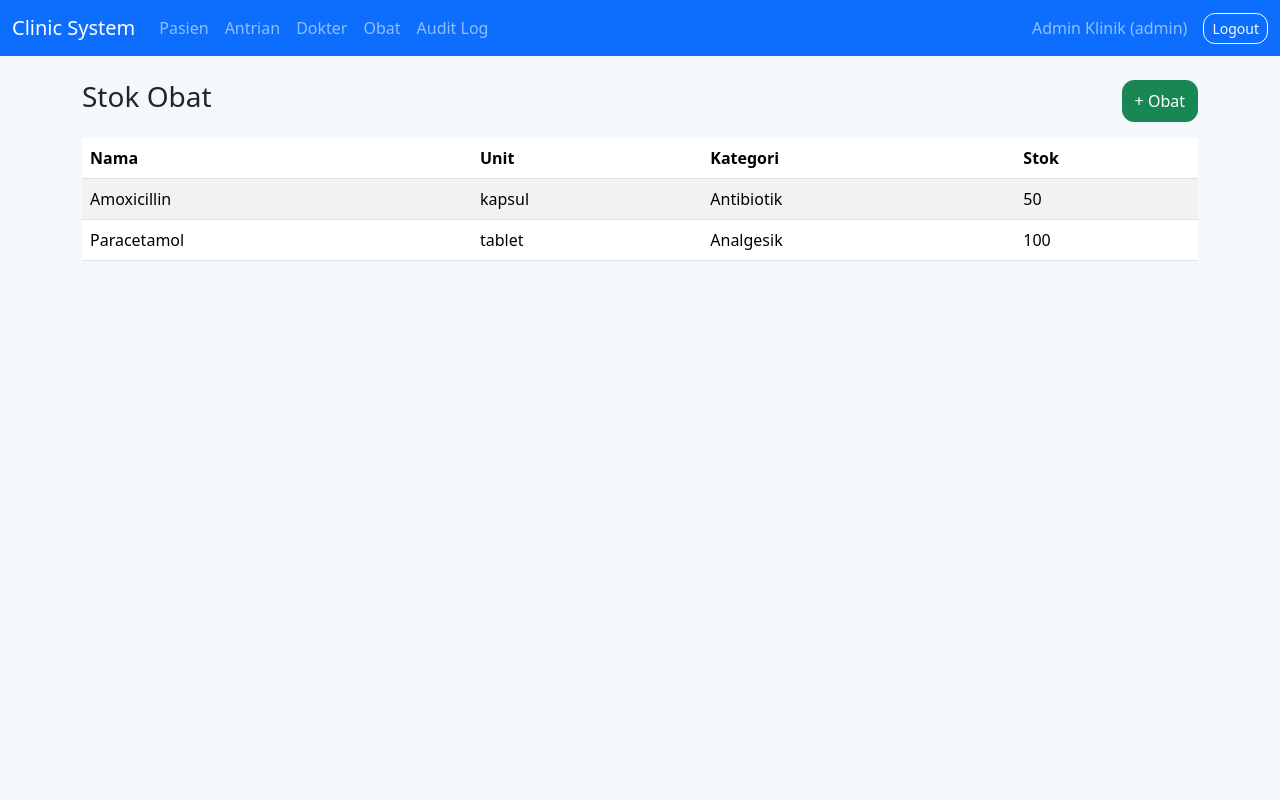
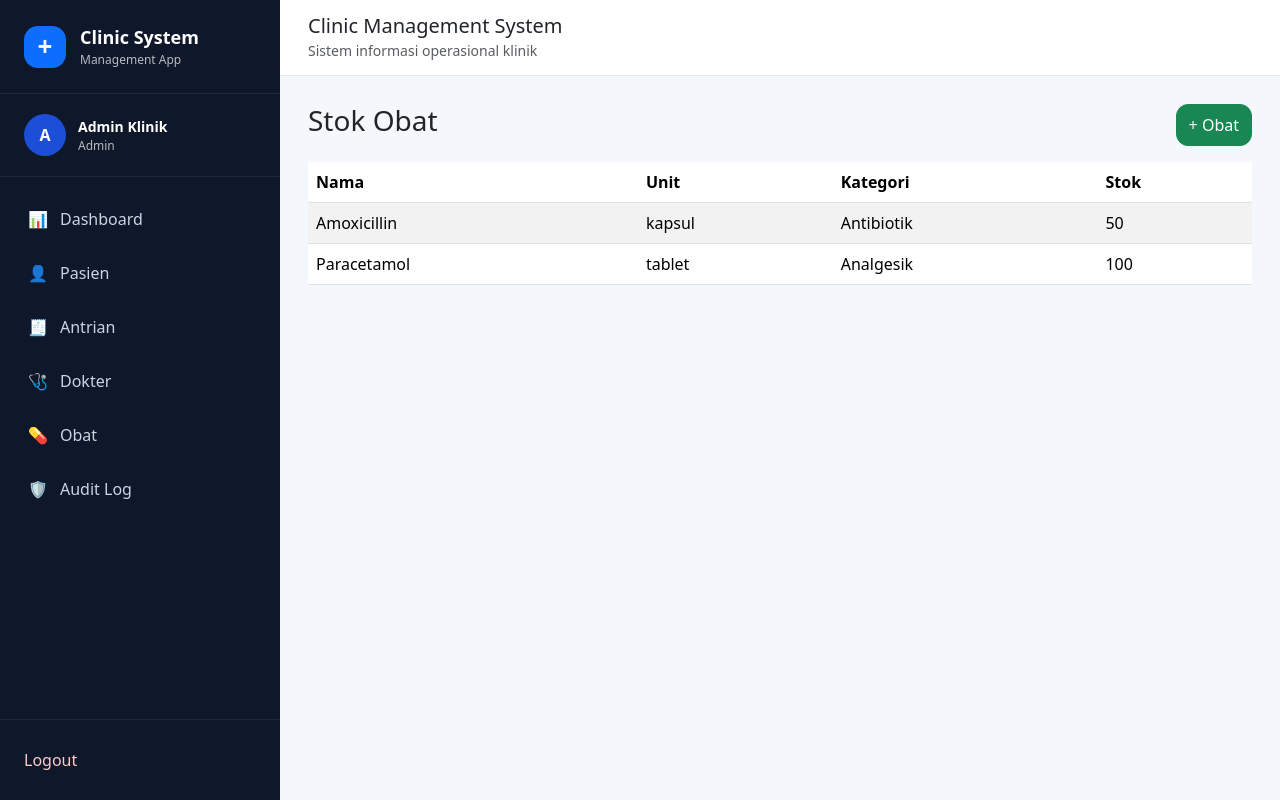
Before and after one commit to terimakasihya555/clinic-management-system, a Flask app: page /inventory/ in a window 1280 px wide. Run offline with Flask 3, Linux system fonts and the light colour scheme; a user stored in the database is signed in; tables that the repository leaves empty hold one stand-in row (values such as "Sample post").

Commit message:
Add sidebar dashboard layout

```diff
--- a/clinic_app/static/css/main.css
+++ b/clinic_app/static/css/main.css
@@ -7,6 +7,7 @@ body {
   user-select: none;
 }
 
+/* Login Page */
 .login-wrapper {
   min-height: calc(100vh - 56px);
   display: flex;
@@ -43,7 +44,148 @@ body {
   opacity: 0.95;
 }
 
-.form-control {
+/* App Layout */
+.app-shell {
+  min-height: 100vh;
+  display: flex;
+}
+
+.sidebar {
+  width: 280px;
+  min-height: 100vh;
+  background: #0f172a;
+  color: #ffffff;
+  display: flex;
+  flex-direction: column;
+  position: fixed;
+  left: 0;
+  top: 0;
+  z-index: 1000;
+}
+
+.sidebar-brand {
+  display: flex;
+  align-items: center;
+  gap: 14px;
+  padding: 24px;
+  border-bottom: 1px solid rgba(255,255,255,0.08);
+}
+
+.brand-icon {
+  width: 42px;
+  height: 42px;
+  border-radius: 14px;
+  background: #0d6efd;
+  display: flex;
+  align-items: center;
+  justify-content: center;
+  font-size: 26px;
+  font-weight: bold;
+}
+
+.brand-title {
+  font-weight: 700;
+  font-size: 18px;
+}
+
+.brand-subtitle {
+  font-size: 12px;
+  opacity: 0.7;
+}
+
+.sidebar-user {
+  display: flex;
+  align-items: center;
+  gap: 12px;
+  padding: 20px 24px;
+  border-bottom: 1px solid rgba(255,255,255,0.08);
+}
+
+.user-avatar {
+  width: 42px;
+  height: 42px;
+  border-radius: 50%;
+  background: #1d4ed8;
+  display: flex;
+  align-items: center;
+  justify-content: center;
+  font-weight: 700;
+}
+
+.user-name {
+  font-weight: 600;
+  font-size: 14px;
+}
+
+.user-role {
+  font-size: 12px;
+  opacity: 0.7;
+  text-transform: capitalize;
+}
+
+.sidebar-menu {
+  padding: 18px 14px;
+  flex: 1;
+}
+
+.menu-link {
+  display: flex;
+  align-items: center;
+  gap: 12px;
+  color: #cbd5e1;
+  text-decoration: none;
+  padding: 12px 14px;
+  border-radius: 12px;
+  margin-bottom: 6px;
+  transition: all 0.2s ease;
+}
+
+.menu-link:hover {
+  color: #ffffff;
+  background: rgba(255,255,255,0.08);
+}
+
+.sidebar-footer {
+  padding: 18px 24px;
+  border-top: 1px solid rgba(255,255,255,0.08);
+}
+
+.logout-link {
+  display: block;
+  color: #fecaca;
+  text-decoration: none;
+  padding: 10px 0;
+}
+
+.logout-link:hover {
+  color: #ffffff;
+}
+
+.main-content {
+  margin-left: 280px;
+  width: calc(100% - 280px);
+  min-height: 100vh;
+}
+
+.topbar {
+  height: 76px;
+  background: #ffffff;
+  border-bottom: 1px solid #e5e7eb;
+  display: flex;
+  align-items: center;
+  gap: 16px;
+  padding: 0 28px;
+  position: sticky;
+  top: 0;
+  z-index: 900;
+}
+
+.content-area {
+  padding: 28px;
+}
+
+.form-control,
+.form-select {
   border-radius: 12px;
 }
 
@@ -59,6 +201,27 @@ body {
   background: white;
 }
 
+/* Mobile */
+@media (max-width: 992px) {
+  .sidebar {
+    transform: translateX(-100%);
+    transition: all 0.25s ease;
+  }
+
+  .sidebar.show-sidebar {
+    transform: translateX(0);
+  }
+
+  .main-content {
+    margin-left: 0;
+    width: 100%;
+  }
+
+  .content-area {
+    padding: 18px;
+  }
+}
+
 @media (max-width: 768px) {
   .login-wrapper {
     padding: 20px 12px;
--- a/clinic_app/templates/layout.html
+++ b/clinic_app/templates/layout.html
@@ -4,44 +4,143 @@
   <meta charset="utf-8">
   <meta name="viewport" content="width=device-width, initial-scale=1">
   <title>{{ title or "Clinic System" }}</title>
+
   <link href="https://cdn.jsdelivr.net/npm/bootstrap@5.3.3/dist/css/bootstrap.min.css" rel="stylesheet">
   <link href="{{ url_for('static', filename='css/main.css') }}" rel="stylesheet">
 </head>
+
 <body>
-<nav class="navbar navbar-expand-lg navbar-dark bg-primary">
-  <div class="container-fluid">
-    <a class="navbar-brand" href="{{ url_for('index') }}">Clinic System</a>
-    <button class="navbar-toggler" data-bs-toggle="collapse" data-bs-target="#nav"><span class="navbar-toggler-icon"></span></button>
-    <div id="nav" class="collapse navbar-collapse">
-      <ul class="navbar-nav me-auto">
+
 {% if current_user.is_authenticated %}
-        <li class="nav-item"><a class="nav-link" href="{{ url_for('patients.index') }}">Pasien</a></li>
-        <li class="nav-item"><a class="nav-link" href="{{ url_for('queue.index') }}">Antrian</a></li>
-        <li class="nav-item"><a class="nav-link" href="{{ url_for('doctor.dashboard') }}">Dokter</a></li>
-        {% if current_user.role in ["admin", "receptionist"] %}
-        <li class="nav-item"><a class="nav-link" href="{{ url_for('inventory.index') }}">Obat</a></li>
-        {% endif %}
-        {% if current_user.role == "admin" %}
-        <li class="nav-item"><a class="nav-link" href="{{ url_for('audit.index') }}">Audit Log</a></li>
-        {% endif %}
-        {% endif %}
-      </ul>
-      {% if current_user.is_authenticated %}
-      <span class="navbar-text me-3">{{ current_user.name }} ({{ current_user.role }})</span>
-      <a class="btn btn-outline-light btn-sm" href="{{ url_for('auth.logout') }}">Logout</a>
-      {% endif %}
+<div class="app-shell">
+
+  <aside class="sidebar">
+    <div class="sidebar-brand">
+      <div class="brand-icon">+</div>
+      <div>
+        <div class="brand-title">Clinic System</div>
+        <div class="brand-subtitle">Management App</div>
       </div>
     </div>
+
+    <div class="sidebar-user">
+      <div class="user-avatar">
+        {{ current_user.name[0] }}
+      </div>
+      <div>
+        <div class="user-name">{{ current_user.name }}</div>
+        <div class="user-role">{{ current_user.role }}</div>
+      </div>
+    </div>
+
+    <nav class="sidebar-menu">
+
+      {% if current_user.role == "admin" %}
+        <a href="{{ url_for('inventory.index') }}" class="menu-link">
+          <span>📊</span> Dashboard
+        </a>
+        <a href="{{ url_for('patients.index') }}" class="menu-link">
+          <span>👤</span> Pasien
+        </a>
+        <a href="{{ url_for('queue.index') }}" class="menu-link">
+          <span>🧾</span> Antrian
+        </a>
+        <a href="{{ url_for('doctor.dashboard') }}" class="menu-link">
+          <span>🩺</span> Dokter
+        </a>
+        <a href="{{ url_for('inventory.index') }}" class="menu-link">
+          <span>💊</span> Obat
+        </a>
+        <a href="{{ url_for('audit.index') }}" class="menu-link">
+          <span>🛡️</span> Audit Log
+        </a>
+      {% endif %}
+
+      {% if current_user.role == "receptionist" %}
+        <a href="{{ url_for('patients.index') }}" class="menu-link">
+          <span>👤</span> Pasien
+        </a>
+        <a href="{{ url_for('queue.index') }}" class="menu-link">
+          <span>🧾</span> Antrian
+        </a>
+        <a href="{{ url_for('inventory.index') }}" class="menu-link">
+          <span>💊</span> Obat
+        </a>
+      {% endif %}
+
+      {% if current_user.role == "doctor" %}
+        <a href="{{ url_for('doctor.dashboard') }}" class="menu-link">
+          <span>🩺</span> Dashboard Dokter
+        </a>
+        <a href="{{ url_for('queue.index') }}" class="menu-link">
+          <span>🧾</span> Antrian
+        </a>
+      {% endif %}
+
     </nav>
-<main class="container py-4 no-copy">
+
+    <div class="sidebar-footer">
+      <a href="{{ url_for('auth.logout') }}" class="logout-link">
+        Logout
+      </a>
+    </div>
+  </aside>
+
+  <div class="main-content">
+    <header class="topbar">
+      <button class="btn btn-light d-lg-none" type="button" onclick="toggleSidebar()">
+        ☰
+      </button>
+
+      <div>
+        <h5 class="mb-0">Clinic Management System</h5>
+        <small class="text-muted">Sistem informasi operasional klinik</small>
+      </div>
+    </header>
+
+    <main class="content-area no-copy">
+
+{% else %}
+
+<div class="guest-layout">
+  <nav class="navbar navbar-dark bg-primary">
+    <div class="container-fluid">
+      <span class="navbar-brand mb-0 h1">Clinic System</span>
+    </div>
+  </nav>
+
+  <main class="no-copy">
+
+{% endif %}
+
     {% with messages = get_flashed_messages(with_categories=true) %}
       {% for category, message in messages %}
-      <div class="alert alert-{{ category }} alert-dismissible fade show">{{ message }}<button class="btn-close" data-bs-dismiss="alert"></button></div>
+        <div class="alert alert-{{ category }} alert-dismissible fade show">
+          {{ message }}
+          <button class="btn-close" data-bs-dismiss="alert"></button>
+        </div>
       {% endfor %}
     {% endwith %}
+
     {% block content %}{% endblock %}
+
+{% if current_user.is_authenticated %}
     </main>
+  </div>
+</div>
+{% else %}
+  </main>
+</div>
+{% endif %}
+
 <script src="https://cdn.jsdelivr.net/npm/bootstrap@5.3.3/dist/js/bootstrap.bundle.min.js"></script>
 <script src="{{ url_for('static', filename='js/disable_copy.js') }}"></script>
+
+<script>
+function toggleSidebar() {
+  document.querySelector(".sidebar").classList.toggle("show-sidebar");
+}
+</script>
+
 </body>
 </html>
```
Lines whose indentation alone changed are shown as unchanged.
